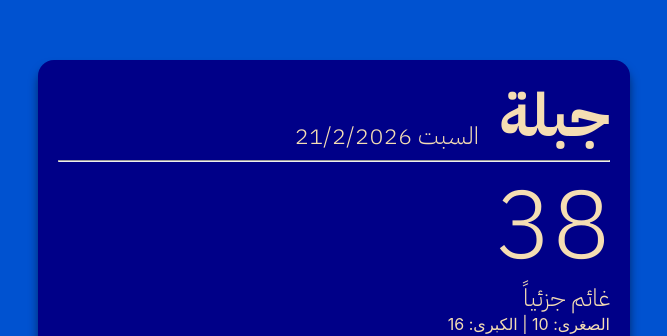
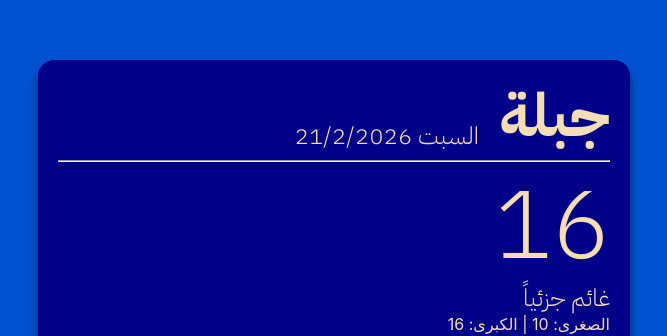
Before and after one commit to Hasan-HM2/Weather-App-React, a React (Create React App) app: page / in a window 1280 px wide. Shown: the part 161-497 px from the top of the page, without its empty margins (306-973 px from the left). Built offline with nearby package versions, Linux system fonts and the light colour scheme; some icons are missing.

Commit message:
finish UI

```diff
--- a/src/App.js
+++ b/src/App.js
@@ -52,7 +52,7 @@ function App() {
                   {/* TEMPRETURE */}
                   <div>
                     <Typography variant="h1" style={{ textAlign: 'right' }}>
-                      38
+                      16
                     </Typography>
                     {/* TODO: TEMP IMAGE */}
 
```
